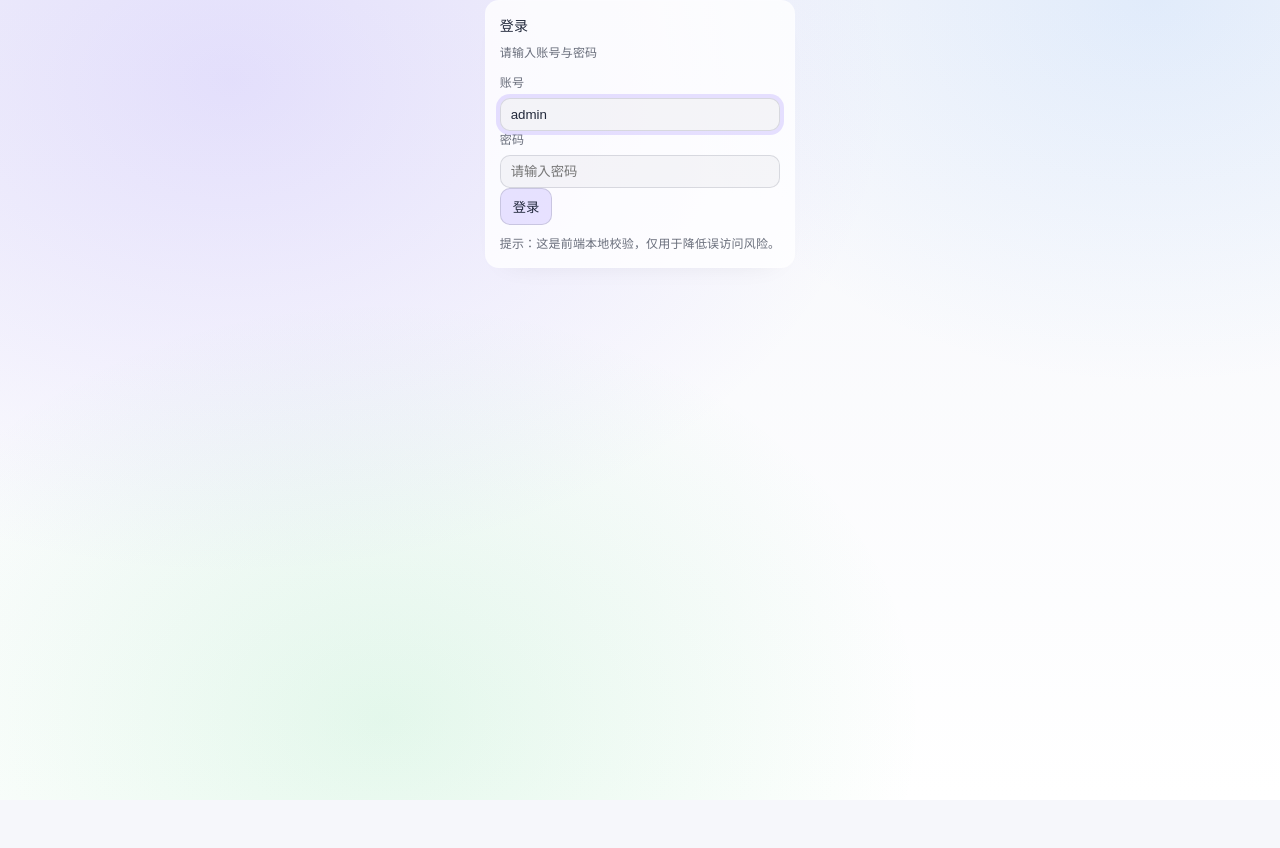
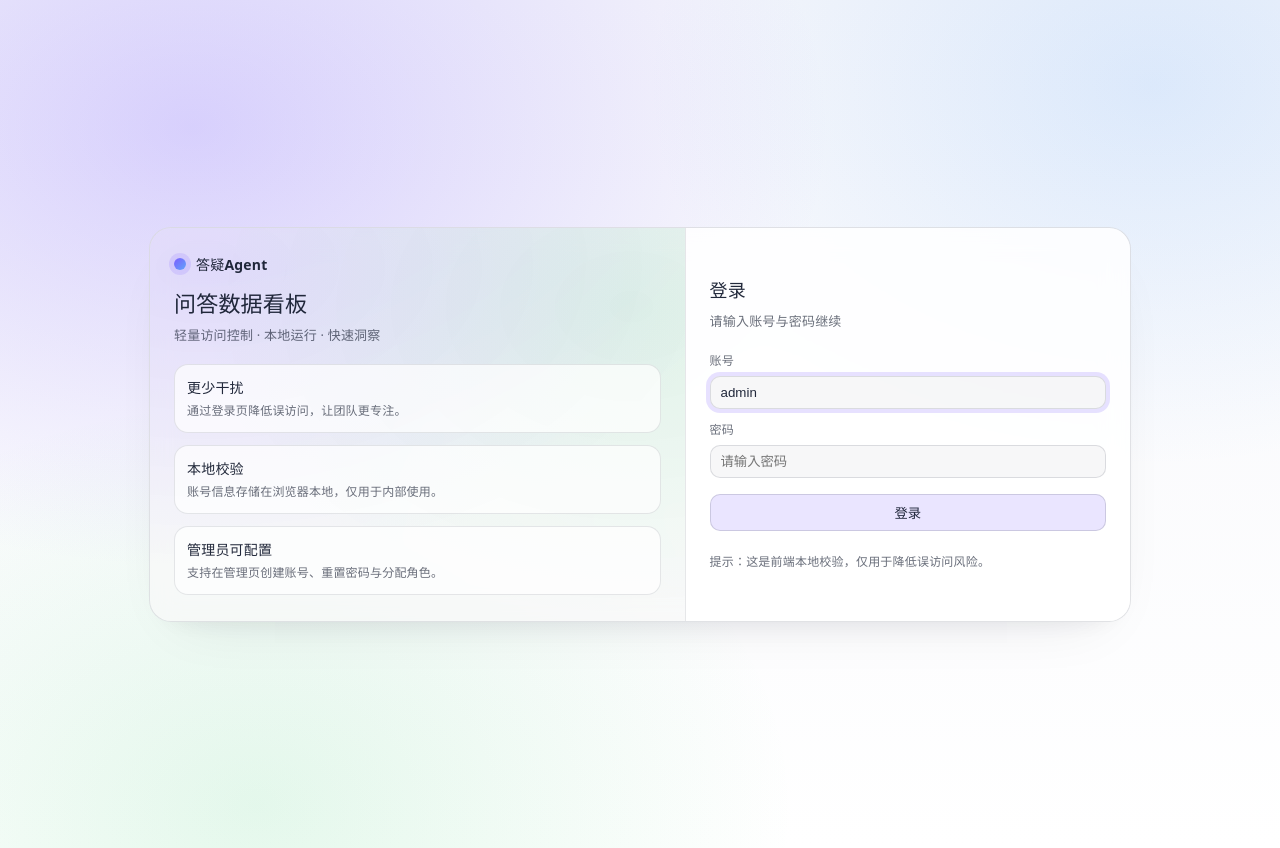
Before and after one commit to Grover-Shum/dmc_answer_bot_pannel, a React (Vite) app in the folder dashboard/: page /login in a window 1280 px wide. Before the commit the page ends 800 px from the top, so only its background shows below. Built offline with nearby package versions, Linux system fonts and the light colour scheme.

Commit message:
ui: improve login page

```diff
--- a/dashboard/src/index.css
+++ b/dashboard/src/index.css
@@ -936,3 +936,182 @@ textarea:focus {
   display: flex;
   justify-content: center;
 }
+
+.login-page {
+  min-height: 100vh;
+  display: flex;
+  align-items: center;
+  justify-content: center;
+  padding: 24px;
+  background:
+    radial-gradient(1100px 760px at 15% 15%, rgba(124, 92, 255, 0.26), transparent 58%),
+    radial-gradient(900px 680px at 90% 10%, rgba(96, 165, 250, 0.18), transparent 56%),
+    radial-gradient(900px 680px at 20% 95%, rgba(34, 197, 94, 0.12), transparent 60%),
+    linear-gradient(180deg, var(--bg), var(--bg-2));
+}
+
+.login-shell {
+  width: 100%;
+  max-width: 980px;
+  border-radius: 22px;
+  border: 1px solid rgba(255, 255, 255, 0.14);
+  box-shadow: var(--shadow);
+  overflow: hidden;
+  display: grid;
+  grid-template-columns: 1.2fr 1fr;
+  background: rgba(17, 18, 26, 0.64);
+  backdrop-filter: blur(14px);
+}
+
+:root[data-theme='light'] .login-shell {
+  background: rgba(255, 255, 255, 0.74);
+  border-color: rgba(15, 23, 42, 0.12);
+}
+
+.login-aside {
+  position: relative;
+  padding: 26px 24px;
+  display: flex;
+  flex-direction: column;
+  justify-content: space-between;
+  gap: 18px;
+  background:
+    radial-gradient(900px 520px at 10% 10%, rgba(124, 92, 255, 0.24), transparent 58%),
+    radial-gradient(720px 520px at 90% 20%, rgba(34, 197, 94, 0.14), transparent 60%),
+    rgba(255, 255, 255, 0.02);
+}
+
+:root[data-theme='light'] .login-aside {
+  background:
+    radial-gradient(900px 520px at 10% 10%, rgba(124, 92, 255, 0.16), transparent 58%),
+    radial-gradient(720px 520px at 90% 20%, rgba(34, 197, 94, 0.12), transparent 60%),
+    rgba(15, 23, 42, 0.02);
+}
+
+.login-brand {
+  display: inline-flex;
+  align-items: center;
+  gap: 10px;
+  font-weight: 750;
+  letter-spacing: 0.2px;
+}
+
+.login-mark {
+  width: 12px;
+  height: 12px;
+  border-radius: 999px;
+  background: linear-gradient(135deg, rgba(124, 92, 255, 1), rgba(96, 165, 250, 1));
+  box-shadow: 0 0 0 5px rgba(124, 92, 255, 0.16);
+}
+
+.login-aside-title {
+  font-size: 22px;
+  font-weight: 860;
+  margin-top: 12px;
+  letter-spacing: 0.2px;
+}
+
+.login-aside-subtitle {
+  margin-top: 6px;
+  color: var(--muted);
+  font-size: 13px;
+}
+
+.login-aside-points {
+  display: grid;
+  gap: 12px;
+}
+
+.login-point {
+  padding: 12px 12px;
+  border-radius: 14px;
+  border: 1px solid rgba(255, 255, 255, 0.1);
+  background: rgba(255, 255, 255, 0.04);
+}
+
+:root[data-theme='light'] .login-point {
+  border-color: rgba(15, 23, 42, 0.1);
+  background: rgba(255, 255, 255, 0.7);
+}
+
+.login-point-title {
+  font-weight: 750;
+  margin-bottom: 4px;
+}
+
+.login-point-body {
+  color: var(--muted);
+  font-size: 12px;
+}
+
+.login-card {
+  padding: 26px 24px;
+  display: flex;
+  flex-direction: column;
+  justify-content: center;
+  gap: 14px;
+  background: rgba(255, 255, 255, 0.02);
+  border-left: 1px solid rgba(255, 255, 255, 0.1);
+}
+
+:root[data-theme='light'] .login-card {
+  border-left-color: rgba(15, 23, 42, 0.1);
+  background: rgba(255, 255, 255, 0.45);
+}
+
+.login-card-title {
+  font-size: 18px;
+  font-weight: 860;
+  letter-spacing: 0.2px;
+}
+
+.login-card-subtitle {
+  color: var(--muted);
+  font-size: 13px;
+  margin-top: -6px;
+}
+
+.login-form {
+  display: grid;
+  gap: 12px;
+  margin-top: 6px;
+}
+
+.login-field {
+  display: grid;
+  gap: 6px;
+}
+
+.login-label {
+  color: var(--muted);
+  font-size: 12px;
+}
+
+.login-actions {
+  display: flex;
+  justify-content: flex-start;
+  margin-top: 4px;
+}
+
+.login-actions .btn {
+  width: 100%;
+}
+
+.login-footnote {
+  color: var(--muted);
+  font-size: 12px;
+  margin-top: 8px;
+}
+
+@media (max-width: 860px) {
+  .login-shell {
+    grid-template-columns: 1fr;
+  }
+  .login-card {
+    border-left: none;
+    border-top: 1px solid rgba(255, 255, 255, 0.1);
+  }
+  :root[data-theme='light'] .login-card {
+    border-top-color: rgba(15, 23, 42, 0.1);
+  }
+}
--- a/dashboard/src/ui/pages/LoginPage.tsx
+++ b/dashboard/src/ui/pages/LoginPage.tsx
@@ -23,14 +23,56 @@ export function LoginPage() {
 
   if (isAuthed) return <Navigate to={from} replace />
 
+  const doLogin = () => {
+    const ok = login(username.trim(), password)
+    if (!ok) {
+      setError('账号或密码错误')
+      return
+    }
+    navigate(from, { replace: true })
+  }
+
   return (
-    <div className="page">
-      <div className="card" style={{ maxWidth: 520, margin: '0 auto' }}>
-        <div className="card-title">登录</div>
-        <div className="card-subtitle">请输入账号与密码</div>
+    <div className="login-page">
+      <div className="login-shell">
+        <div className="login-aside" aria-hidden="true">
+          <div className="login-aside-top">
+            <div className="login-brand">
+              <span className="login-mark" />答疑Agent
+            </div>
+            <div className="login-aside-title">问答数据看板</div>
+            <div className="login-aside-subtitle">轻量访问控制 · 本地运行 · 快速洞察</div>
+          </div>
 
-        <div className="field">
-          <div className="label">账号</div>
+          <div className="login-aside-points">
+            <div className="login-point">
+              <div className="login-point-title">更少干扰</div>
+              <div className="login-point-body">通过登录页降低误访问，让团队更专注。</div>
+            </div>
+            <div className="login-point">
+              <div className="login-point-title">本地校验</div>
+              <div className="login-point-body">账号信息存储在浏览器本地，仅用于内部使用。</div>
+            </div>
+            <div className="login-point">
+              <div className="login-point-title">管理员可配置</div>
+              <div className="login-point-body">支持在管理页创建账号、重置密码与分配角色。</div>
+            </div>
+          </div>
+        </div>
+
+        <div className="login-card">
+          <div className="login-card-title">登录</div>
+          <div className="login-card-subtitle">请输入账号与密码继续</div>
+
+          <form
+            className="login-form"
+            onSubmit={(e) => {
+              e.preventDefault()
+              doLogin()
+            }}
+          >
+            <label className="login-field">
+              <span className="login-label">账号</span>
               <input
                 autoFocus
                 value={username}
@@ -38,21 +80,13 @@ export function LoginPage() {
                   setUsername(e.target.value)
                   setError(null)
                 }}
-            onKeyDown={(e) => {
-              if (e.key !== 'Enter') return
-              const ok = login(username, password)
-              if (!ok) {
-                setError('账号或密码错误')
-                return
-              }
-              navigate(from, { replace: true })
-            }}
-            placeholder="请输入账号"
+                placeholder="例如：admin"
+                autoComplete="username"
               />
-        </div>
+            </label>
 
-        <div className="field">
-          <div className="label">密码</div>
+            <label className="login-field">
+              <span className="login-label">密码</span>
               <input
                 type="password"
                 value={password}
@@ -60,38 +94,22 @@ export function LoginPage() {
                   setPassword(e.target.value)
                   setError(null)
                 }}
-            onKeyDown={(e) => {
-              if (e.key !== 'Enter') return
-              const ok = login(username, password)
-              if (!ok) {
-                setError('账号或密码错误')
-                return
-              }
-              navigate(from, { replace: true })
-            }}
                 placeholder="请输入密码"
+                autoComplete="current-password"
               />
-        </div>
+            </label>
 
             {error ? <div className="notice notice-error">{error}</div> : null}
 
-        <div className="card-actions">
-          <button
-            className="btn"
-            onClick={() => {
-              const ok = login(username, password)
-              if (!ok) {
-                setError('账号或密码错误')
-                return
-              }
-              navigate(from, { replace: true })
-            }}
-          >
+            <div className="login-actions">
+              <button className="btn" type="submit">
                 登录
               </button>
             </div>
+          </form>
 
-        <div className="help">提示：这是前端本地校验，仅用于降低误访问风险。</div>
+          <div className="login-footnote">提示：这是前端本地校验，仅用于降低误访问风险。</div>
+        </div>
       </div>
     </div>
   )
```
Lines whose indentation alone changed are shown as unchanged.
